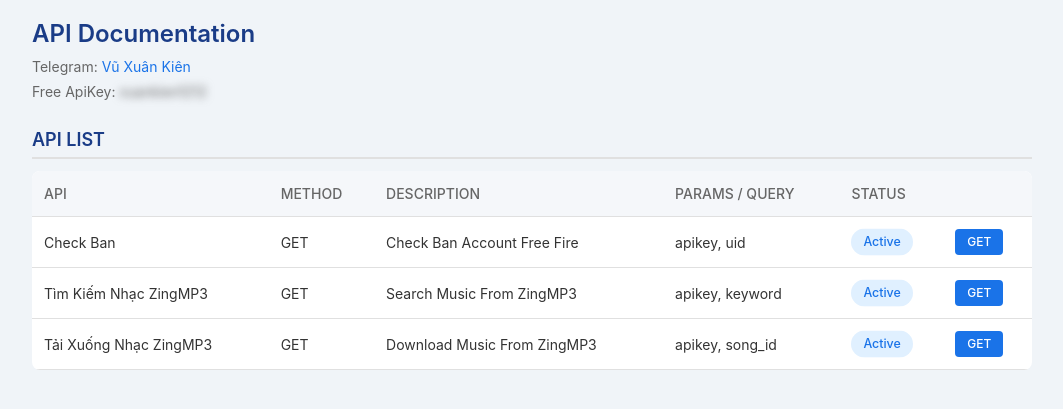
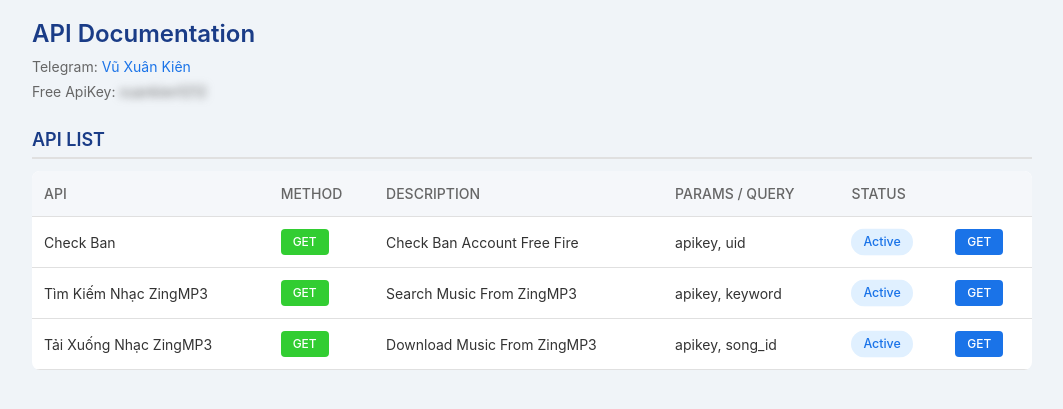
Before and after one commit to Xuankiendev/api-kiendev, a Flask app: page / in a window 1280 px wide. Shown: the top 409 px of the page, without its empty margins (108-1171 px from the left). Run offline with Flask 3, Linux system fonts and the light colour scheme.

Commit message:
Update index.html

```diff
--- a/templates/index.html
+++ b/templates/index.html
@@ -124,6 +124,22 @@
         .api-key .key-text.revealed {
             filter: blur(0);
         }
+        /* Style for the GET method text */
+        .method-get {
+            display: inline-block;
+            background: #32CD32; /* Slightly darker green */
+            color: #fff;
+            padding: 0.25rem 0.75rem;
+            border-radius: 0.25rem;
+            font-size: 0.75rem;
+            font-weight: 500;
+            text-align: center;
+            transition: all 0.2s ease;
+        }
+        .method-get:hover {
+            background: #228B22; /* Darker green on hover */
+            transform: scale(1.05);
+        }
     </style>
 </head>
 <body>
@@ -147,7 +163,7 @@
             <tbody>
                 <tr>
                     <td>Check Ban</td>
-                    <td>GET</td>
+                    <td><span class="method-get">GET</span></td>
                     <td>Check Ban Account Free Fire</td>
                     <td>apikey, uid</td>
                     <td><span class="status">Active</span></td>
@@ -155,7 +171,7 @@
                 </tr>
                 <tr>
                     <td>Tìm Kiếm Nhạc ZingMP3</td>
-                    <td>GET</td>
+                    <td><span class="method-get">GET</span></td>
                     <td>Search Music From ZingMP3</td>
                     <td>apikey, keyword</td>
                     <td><span class="status">Active</span></td>
@@ -163,7 +179,7 @@
                 </tr>
                 <tr>
                     <td>Tải Xuống Nhạc ZingMP3</td>
-                    <td>GET</td>
+                    <td><span class="method-get">GET</span></td>
                     <td>Download Music From ZingMP3</td>
                     <td>apikey, song_id</td>
                     <td><span class="status">Active</span></td>
```
